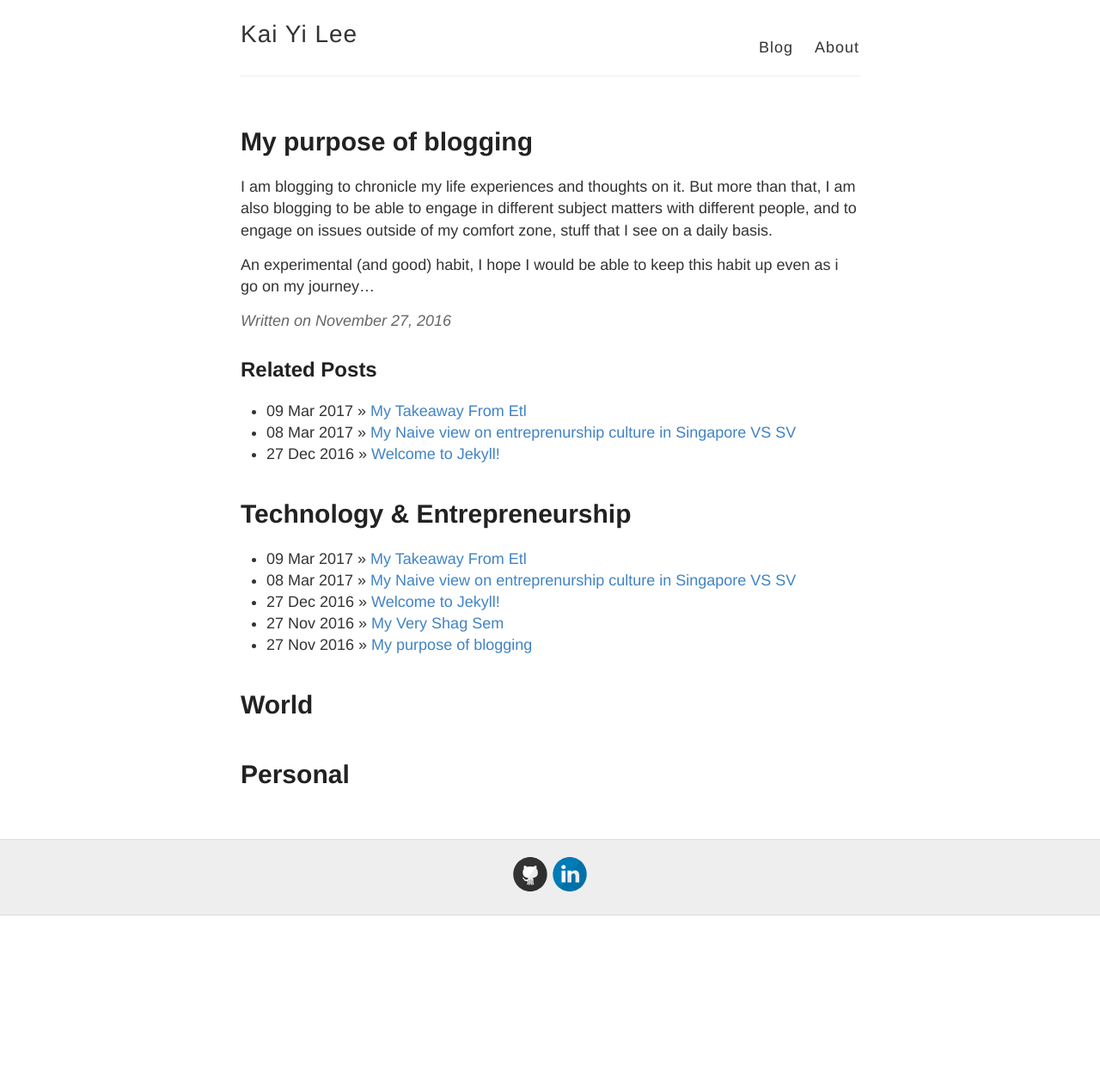
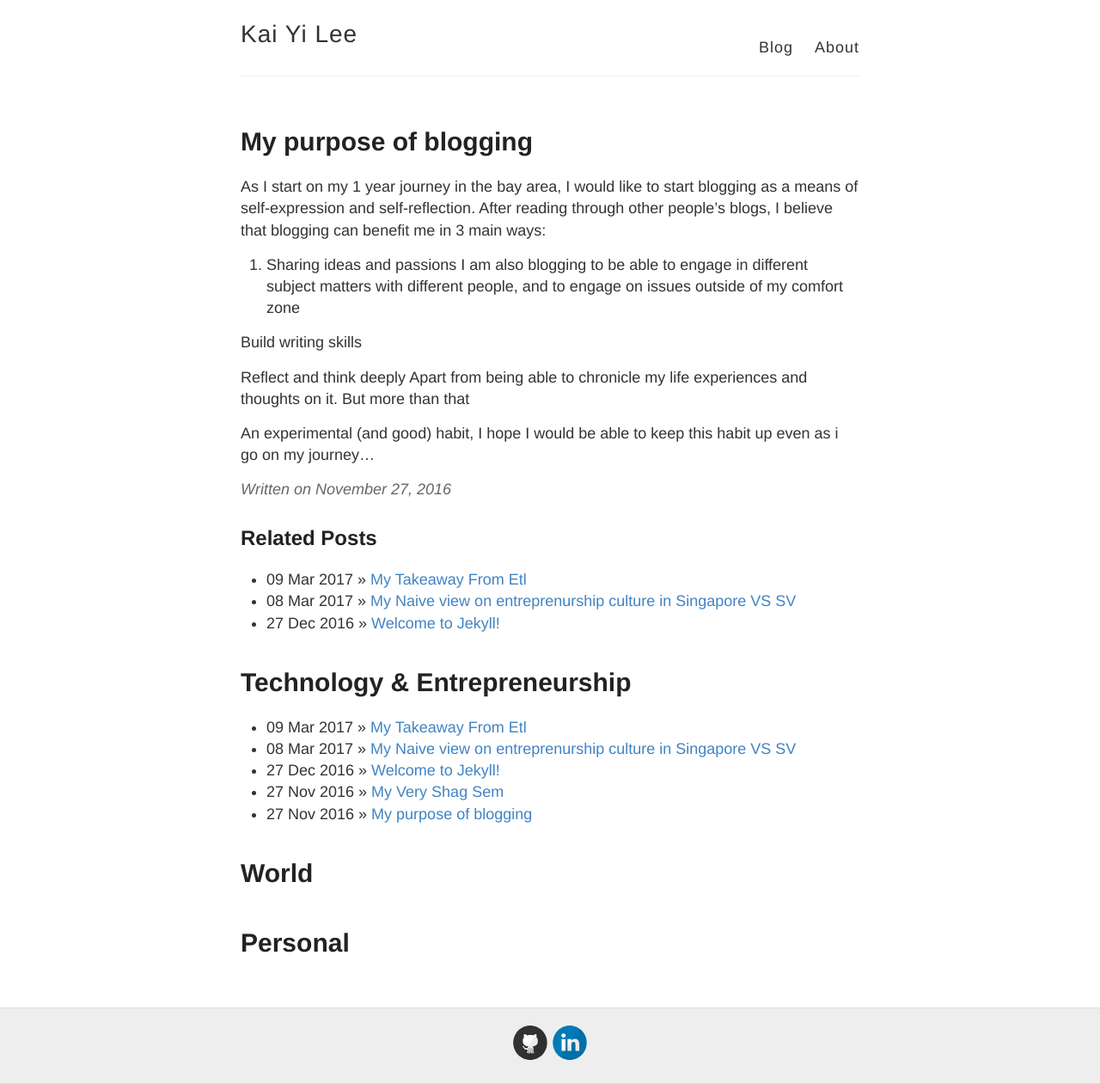
Before and after one commit to kaiyisg/pers-blog, a Jekyll site: the page built from _posts/2016-11-25-my-purpose-of-blogging.markdown, in a window 1280 px wide. Shown: the whole page at 86% size. Built offline with Jekyll 4.4.1, drawn with Linux system fonts in a browser that asks for light colours; before the commit the page ends 1065 px from its top, so only the background shows below that.

Commit message:
Purpose of blogging update

```diff
--- a/_posts/2016-11-25-my-purpose-of-blogging.markdown
+++ b/_posts/2016-11-25-my-purpose-of-blogging.markdown
@@ -5,6 +5,14 @@ date:   2016-11-27 16:41:12 +0800
 categories: personal reflection
 ---
 
-I am blogging to chronicle my life experiences and thoughts on it. But more than that, I am also blogging to be able to engage in different subject matters with different people, and to engage on issues outside of my comfort zone, stuff that I see on a daily basis.
+As I start on my 1 year journey in the bay area, I would like to start blogging as a means of self-expression and self-reflection. After reading through other people's blogs, I believe that blogging can benefit me in 3 main ways:
+
+1. Sharing ideas and passions
+I am also blogging to be able to engage in different subject matters with different people, and to engage on issues outside of my comfort zone
+
+Build writing skills
+
+Reflect and think deeply
+Apart from being able to chronicle my life experiences and thoughts on it. But more than that
 
 An experimental (and good) habit, I hope I would be able to keep this habit up even as i go on my journey...
```
